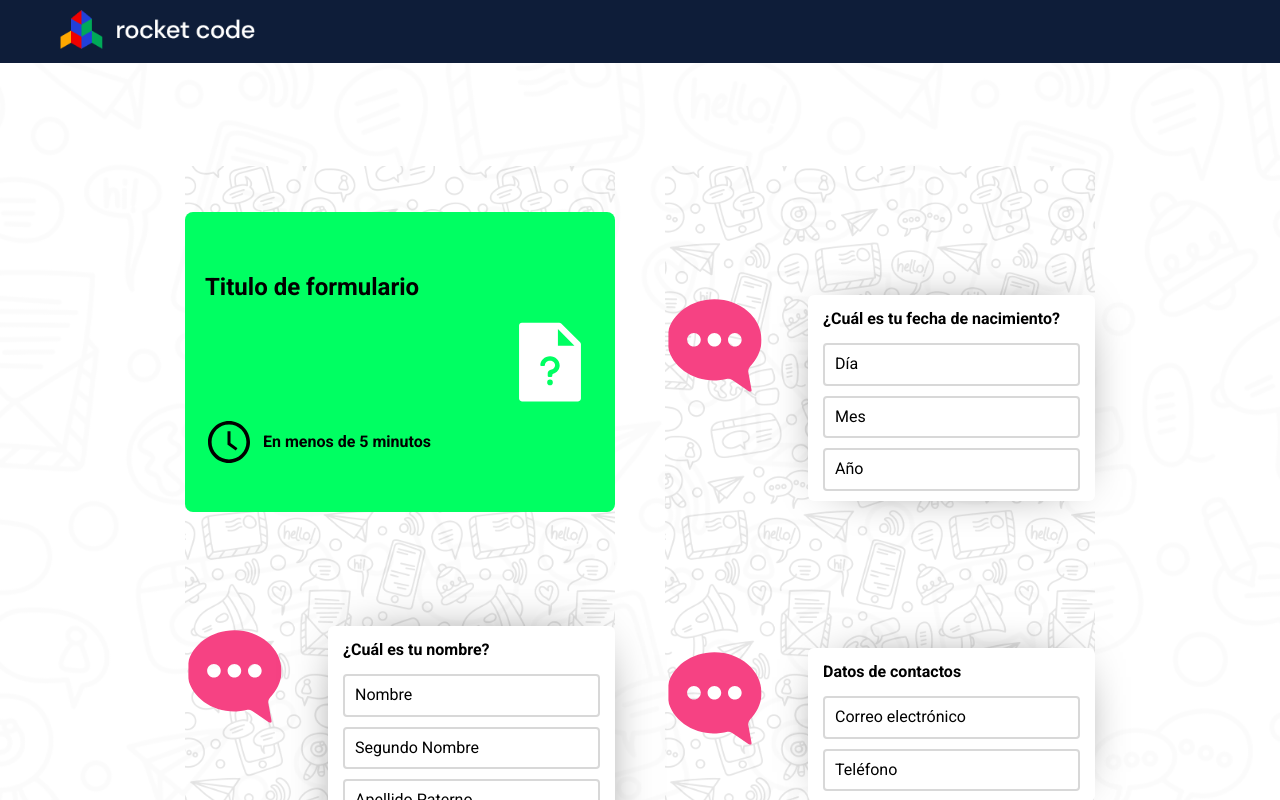
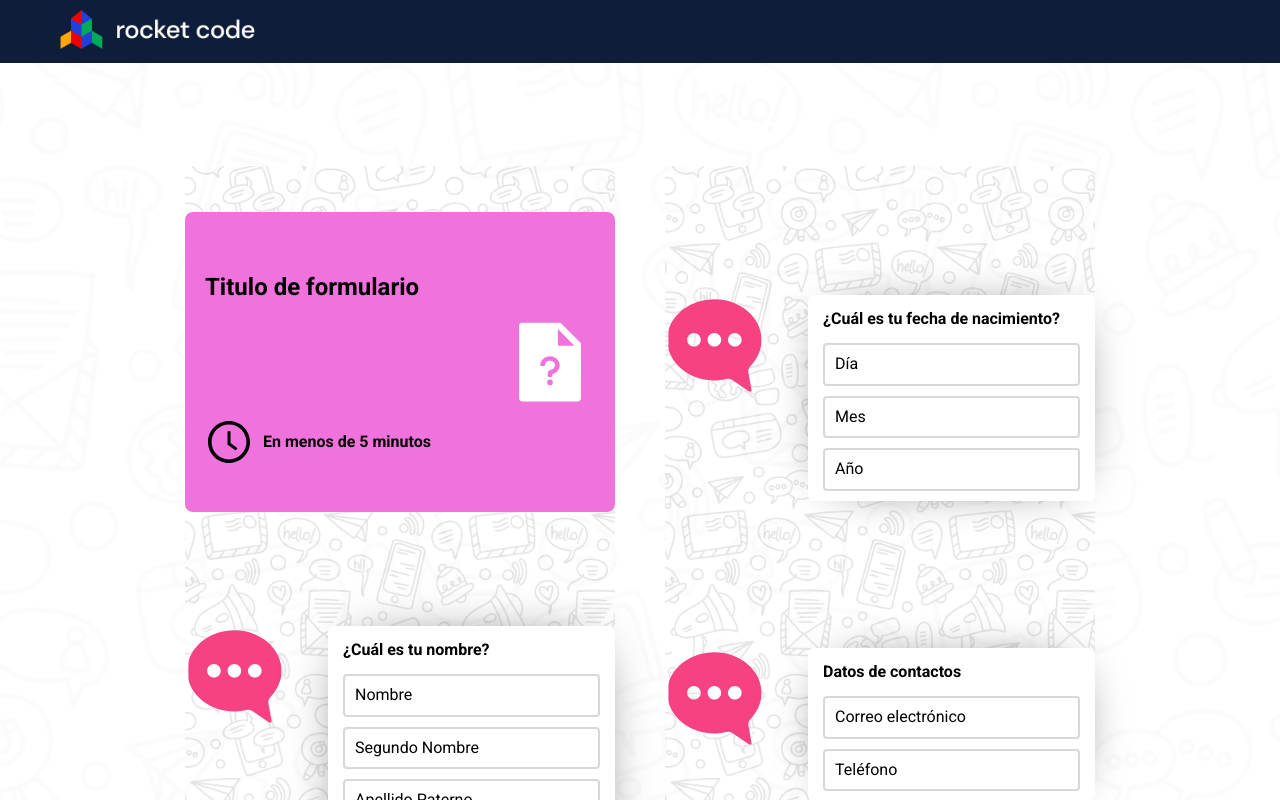
Before and after one commit to HarrisonHdez/chat-form, a React (Vite) app: page / in a window 1280 px wide. Shown: the top 800 px of the page. Built offline with nearby package versions, Linux system fonts and the light colour scheme.

Commit message:
first commit

```diff
--- a/src/index.css
+++ b/src/index.css
@@ -1,7 +1,7 @@
 @import url("https://fonts.googleapis.com/css2?family=Roboto:wght@300;400;700&display=swap");
 
 :root {
-  --primaryColor: #00ff62;
+  --primaryColor: #f072dd;
   --titleColor: #000000;
   --primaryFont: "Roboto", sans-serif;
   --formColor: #ffffff;
```
